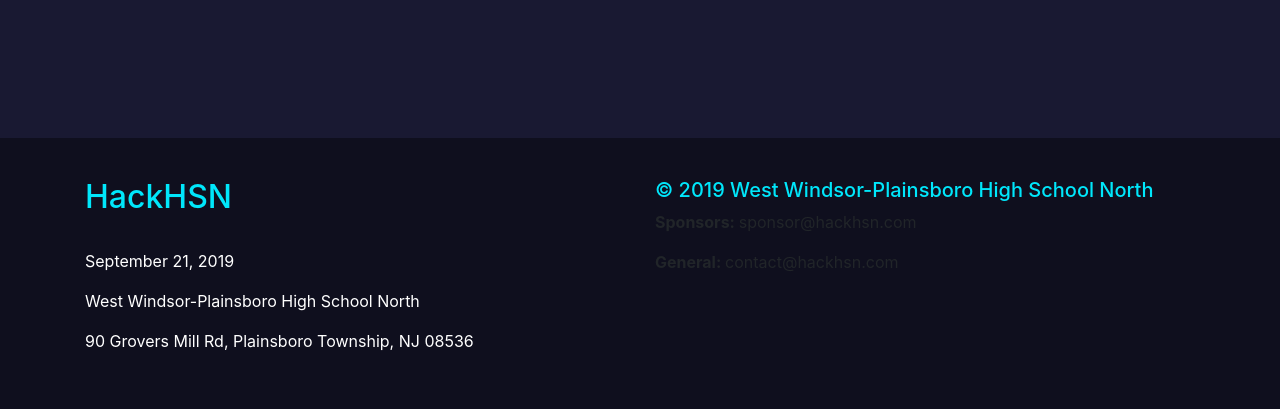
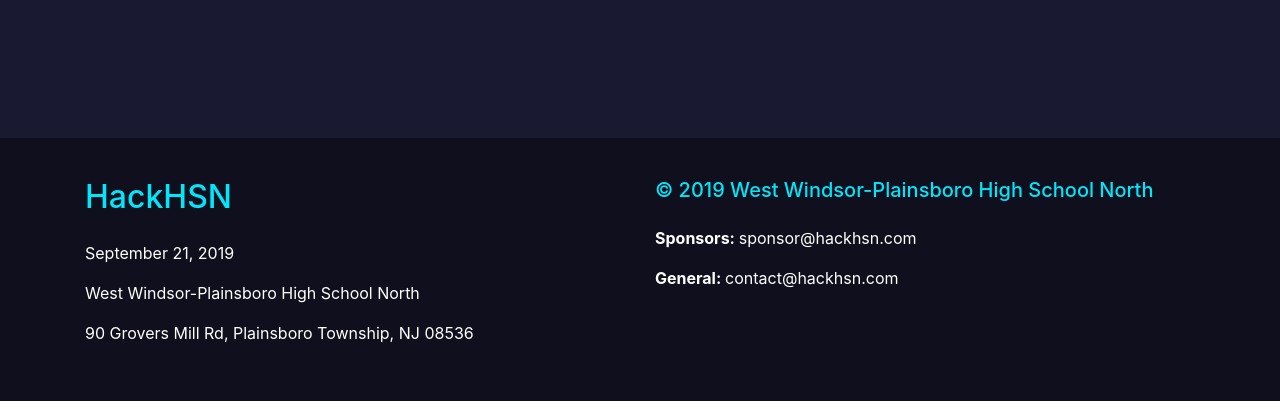
Before and after one commit to varun-ramani/hackhsnwebsite, a plain HTML site: page index.html in a window 1280 px wide. Shown: the part 6103-6512 px from the top of the page. Drawn offline with nearby package versions, Linux system fonts and the light colour scheme; some packages are replaced by stand-ins of ours; a script that the page names is missing; a web font is replaced by a local one.

Commit message:
Fixed contact colors

```diff
--- a/css/components/sections/contact.css
+++ b/css/components/sections/contact.css
@@ -14,3 +14,11 @@
 #contact h5 {
     color: var(--color-aqua) !important;
 }
+
+#contact p {
+    color: white;
+}
+
+#contact .contactspacer {
+    height: 2vh;
+}
--- a/index.html
+++ b/index.html
@@ -291,13 +291,14 @@
                 <div class="row">
                     <div class="col-6">
                         <h2 style="color: white">HackHSN</h2>
-                        <br>
-                        <p style="color: white">September 21, 2019</p>
-                        <p style="color: white">West Windsor-Plainsboro High School North</p>
-                        <p style="color: white">90 Grovers Mill Rd, Plainsboro Township, NJ 08536</p>
+                        <div class="contactspacer"></div>
+                        <p>September 21, 2019</p>
+                        <p>West Windsor-Plainsboro High School North</p>
+                        <p>90 Grovers Mill Rd, Plainsboro Township, NJ 08536</p>
                     </div>
                     <div class="col-6">
                         <h5 style="color: white">© 2019 West Windsor-Plainsboro High School North</h5>
+                        <div class="contactspacer"></div>
                         <p><b>Sponsors: </b>sponsor@hackhsn.com</p>
                         <p><b>General: </b>contact@hackhsn.com</p>
                     </div>
```
